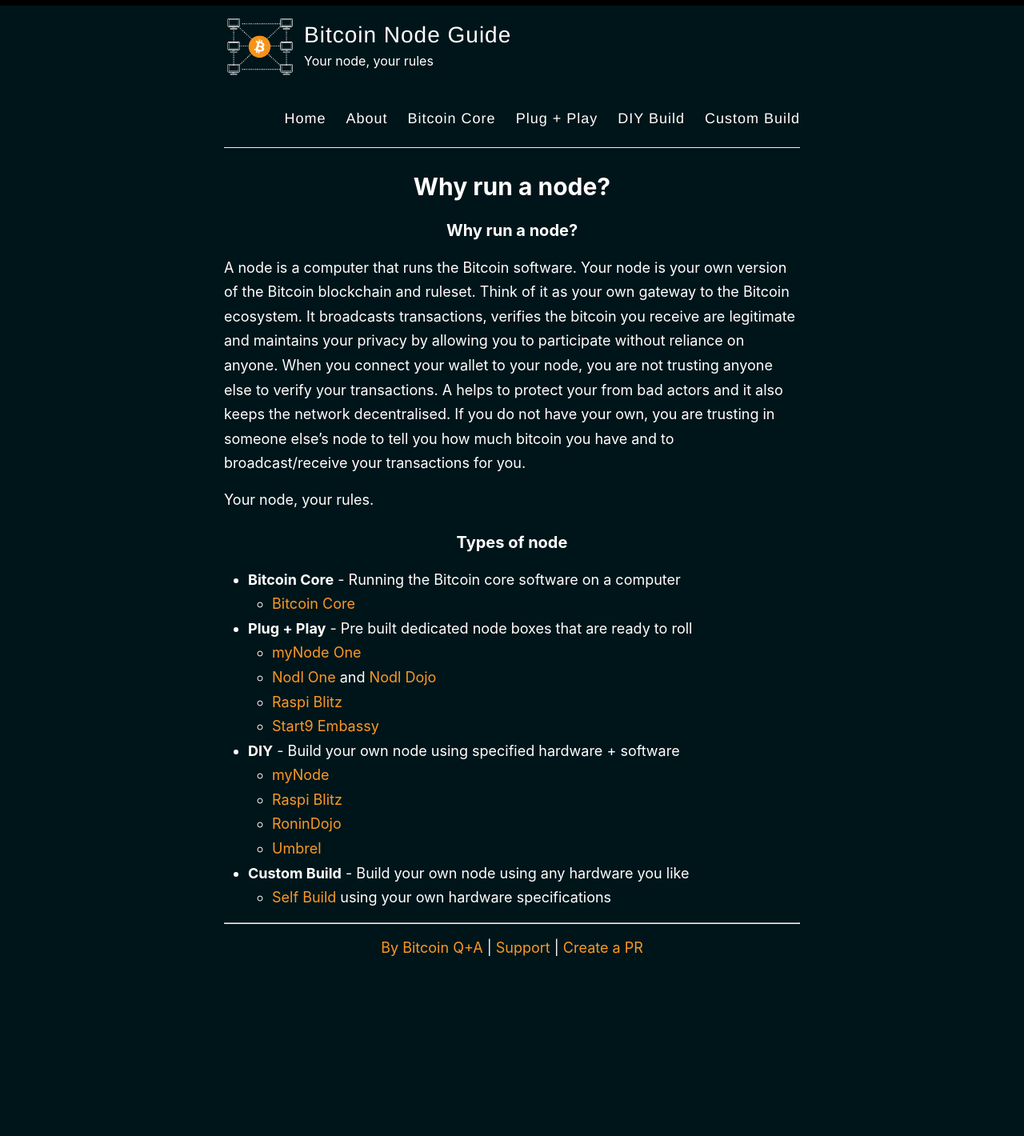
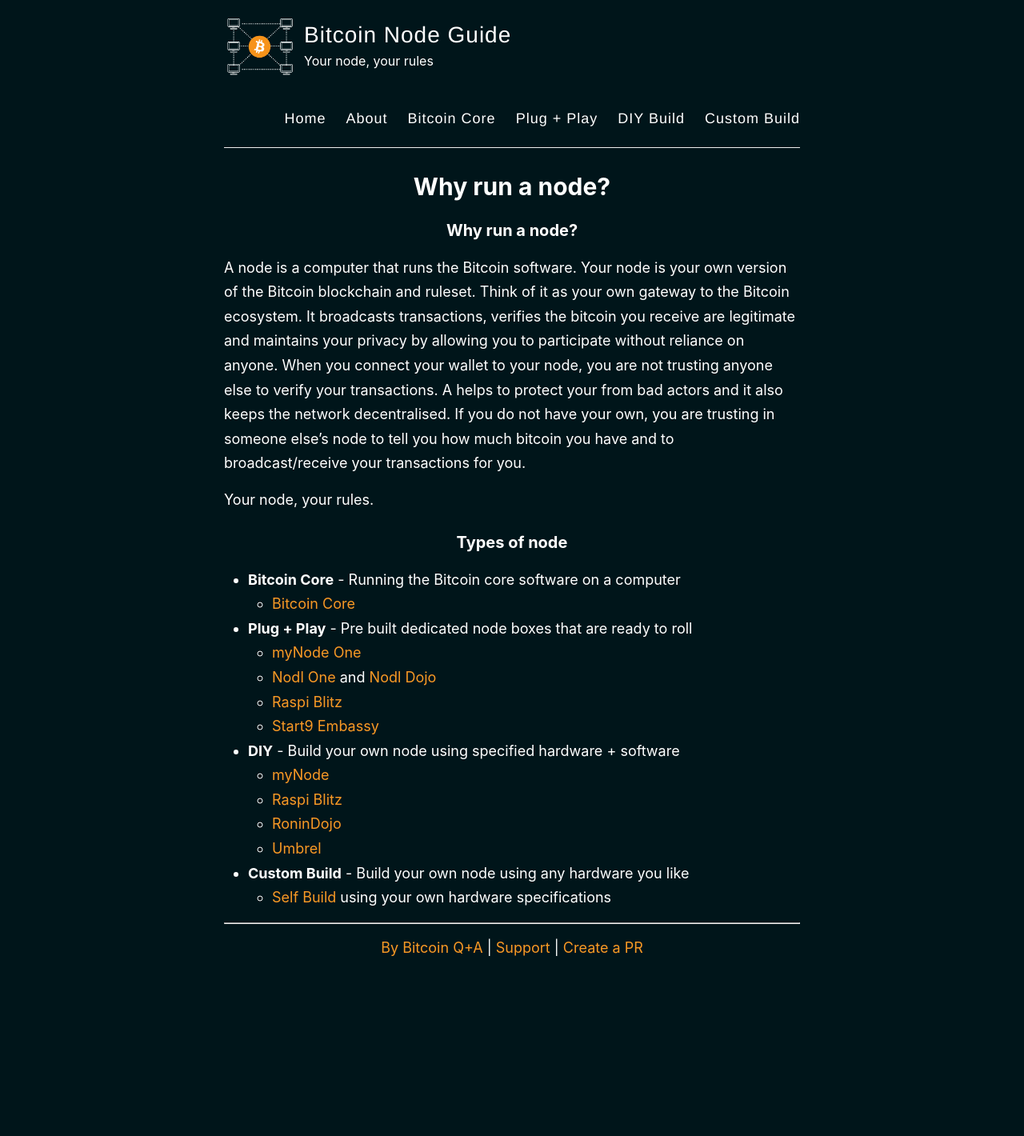
Before and after one commit to BitcoinQnA/node-guide, a Jekyll site: the page built from index.html, in a window 1280 px wide. Shown: the whole page at 80% size. Built offline with Jekyll 4.4.1, drawn with Linux system fonts in a browser that asks for light colours; the list of posts is cut into pages by our own code.

Commit message:
Update style.scss

```diff
--- a/assets/style.scss
+++ b/assets/style.scss
@@ -434,7 +434,7 @@
 }
 
 #bar {
-    background: #000;
+    background: #00151a;
     height: 7px;
     background-size: cover;
     background-position: left 60%;
```
